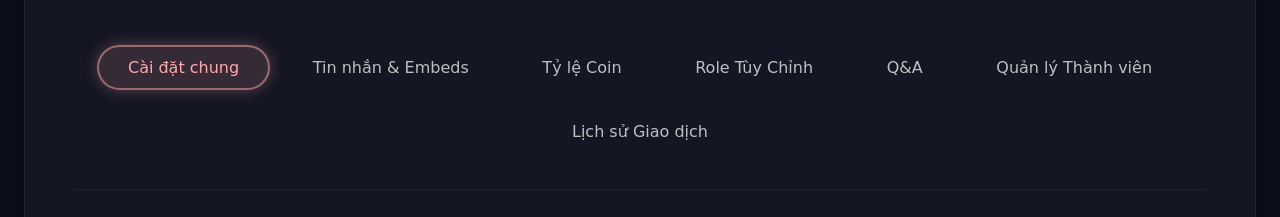
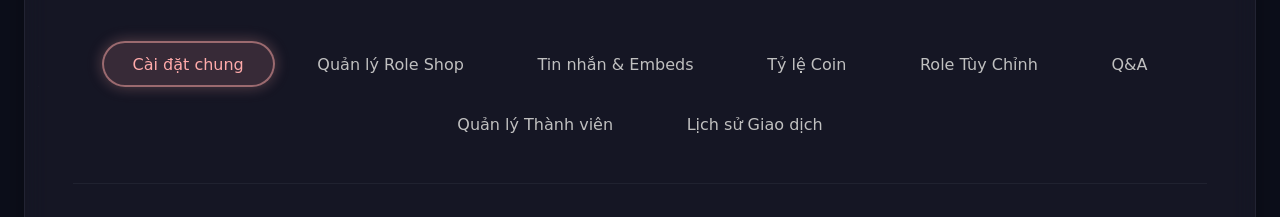
Before and after one commit to Rin1809/web_suport_discord_shop_bot, a Flask app: template templates/edit_config.html in a window 1280 px wide. Shown: the part 149-366 px from the top of the page. Run offline with Flask 3, Linux system fonts and the light colour scheme; the template is opened without the code that fills it, so the values that code supplies are empty; some libraries are stand-ins or nearby versions; some web fonts are replaced.

Commit message:
quan ly role tren giao dien web

```diff
--- a/app.py
+++ b/app.py
@@ -3,39 +3,41 @@ import json
 import psycopg2
 import requests
 import math
+import re
 from psycopg2.extras import Json, RealDictCursor
 from dotenv import load_dotenv
 from flask import Flask, render_template, request, redirect, url_for, flash
 from collections import defaultdict
 
-# tai env
 load_dotenv()
 
 app = Flask(__name__)
-# can co secret key
 app.config['SECRET_KEY'] = os.urandom(24)
 
 DATABASE_URL = os.getenv("DATABASE_URL")
 BOT_TOKEN = os.getenv("BOT_TOKEN")
 API_BASE_URL = "https://discord.com/api/v10"
 
-# --- HELPER FUNCTIONS FOR DISCORD API ---
-
-# cache
 _user_cache = {}
 
 def discord_api_request(endpoint, method='GET', payload=None):
     if not BOT_TOKEN:
         return None
-    headers = {"Authorization": f"Bot {BOT_TOKEN}"}
+    headers = {"Authorization": f"Bot {BOT_TOKEN}", "Content-Type": "application/json"}
     try:
         if method == 'GET':
             res = requests.get(f"{API_BASE_URL}{endpoint}", headers=headers)
-        # them cac method khac neu can
+        elif method == 'POST':
+            res = requests.post(f"{API_BASE_URL}{endpoint}", headers=headers, json=payload)
+        elif method == 'PATCH':
+            res = requests.patch(f"{API_BASE_URL}{endpoint}", headers=headers, json=payload)
+
         res.raise_for_status()
-        return res.json()
+        return res.json() if res.status_code != 204 else None
     except requests.RequestException as e:
         print(f"Loi goi API Discord toi {endpoint}: {e}")
+        if 'res' in locals() and res is not None:
+             print(f"Response body: {res.text}")
         return None
 
 def get_user_info(user_id):
@@ -59,11 +61,7 @@ def get_user_info(user_id):
     }
 
 
-# --- END HELPER FUNCTIONS ---
-
-
 def get_db_connection():
-    # ham ket noi db
     try:
         conn = psycopg2.connect(DATABASE_URL)
         return conn
@@ -72,10 +70,8 @@ def get_db_connection():
         return None
 
 def parse_form_data(form):
-    # ham xu ly data form
     config = defaultdict(dict)
 
-    # key don le
     simple_keys = [
         'shop_channel_id', 'leaderboard_thread_id',
         'EMBED_COLOR', 'SELL_REFUND_PERCENTAGE',
@@ -86,7 +82,6 @@ def parse_form_data(form):
         if form.get(key):
             config[key] = form.get(key)
 
-    # key long nhau
     for key, value in form.items():
         if '[' in key and ']' in key:
             parts = key.replace(']', '').split('[')
@@ -97,7 +92,6 @@ def parse_form_data(form):
                 d = d[part]
             d[parts[-1]] = value if value else None
 
-    # xu ly kieu du lieu
     if config.get('shop_channel_id'):
         config['shop_channel_id'] = int(config['shop_channel_id'])
     else:
@@ -124,7 +118,6 @@ def parse_form_data(form):
     if config.get('SELL_REFUND_PERCENTAGE'):
         config['SELL_REFUND_PERCENTAGE'] = float(config['SELL_REFUND_PERCENTAGE'])
 
-    # xu ly config booster
     if 'BOOSTER_MULTIPLIER_CONFIG' in config:
         booster_conf = config['BOOSTER_MULTIPLIER_CONFIG']
         booster_conf['ENABLED'] = booster_conf.get('ENABLED') == 'true'
@@ -133,8 +126,6 @@ def parse_form_data(form):
         if booster_conf.get('PER_BOOST_ADDITION'):
             booster_conf['PER_BOOST_ADDITION'] = float(booster_conf['PER_BOOST_ADDITION'])
 
-
-    # ty le coin categories
     cat_ids = request.form.getlist('category_rate_id[]')
     cat_msgs = request.form.getlist('category_rate_messages[]')
     cat_reacts = request.form.getlist('category_rate_reactions[]')
@@ -147,7 +138,6 @@ def parse_form_data(form):
                 "REACTIONS_PER_COIN": int(cat_reacts[i]) if cat_reacts[i] else None
             }
 
-    # ty le coin channels
     chan_ids = request.form.getlist('channel_rate_id[]')
     chan_msgs = request.form.getlist('channel_rate_messages[]')
     chan_reacts = request.form.getlist('channel_rate_reactions[]')
@@ -160,7 +150,6 @@ def parse_form_data(form):
                 "REACTIONS_PER_COIN": int(chan_reacts[i]) if chan_reacts[i] else None
             }
 
-    # qna
     qna_labels = request.form.getlist('qna_label[]')
     qna_descriptions = request.form.getlist('qna_description[]')
     qna_emojis = request.form.getlist('qna_emoji[]')
@@ -178,13 +167,11 @@ def parse_form_data(form):
                 "answer_description": qna_descs[i]
             })
 
-    # chuyen defaultdict thanh dict bth
     return json.loads(json.dumps(config))
 
 
 @app.route('/')
 def index():
-    # trang chu
     conn = get_db_connection()
     if not conn:
         flash("Không thể kết nối đến cơ sở dữ liệu!", "danger")
@@ -219,40 +206,92 @@ def index():
 
 @app.route('/edit/<int:guild_id>', methods=['GET', 'POST'])
 def edit_config(guild_id):
-    # trang chinh sua
     conn = get_db_connection()
     if not conn:
         flash("Không thể kết nối đến cơ sở dữ liệu!", "danger")
         return redirect(url_for('index'))
 
     if request.method == 'POST':
-        # parse data
         config_data_json = parse_form_data(request.form)
 
         try:
             with conn.cursor() as cur:
-                # update
                 cur.execute(
-                    """
-                    UPDATE guild_configs
-                    SET config_data = %s
-                    WHERE guild_id = %s;
-                    """,
+                    "UPDATE guild_configs SET config_data = %s WHERE guild_id = %s;",
                     (Json(config_data_json), guild_id)
                 )
+
+                # lay ds role hien tai tu discord
+                all_roles_raw = discord_api_request(f"/guilds/{guild_id}/roles")
+                role_map = {r['name']: r for r in all_roles_raw} if all_roles_raw else {}
+
+                role_names = request.form.getlist('shop_role_name[]')
+                role_prices = request.form.getlist('shop_role_price[]')
+                role_colors = request.form.getlist('shop_role_color[]')
+
+                new_shop_roles_db = []
+                for i, role_name in enumerate(role_names):
+                    role_name = role_name.strip()
+                    if not (role_name and role_prices[i]):
+                        continue
+
+                    hex_color = (role_colors[i] or '#99aab5').lstrip('#')
+                    try:
+                        color_int = int(hex_color, 16)
+                    except ValueError:
+                        flash(f"Mã màu không hợp lệ cho role '{role_name}'. Dùng màu mặc định.", "warning")
+                        color_int = 0
+
+                    existing_role = role_map.get(role_name)
+                    role_id = None
+
+                    if existing_role:
+                        role_id = existing_role['id']
+                        # check xem mau co doi ko
+                        if existing_role['color'] != color_int:
+                            payload = {'color': color_int}
+                            discord_api_request(f"/guilds/{guild_id}/roles/{role_id}", method='PATCH', payload=payload)
+                            flash(f"Đã cập nhật màu cho role '{role_name}'.", "info")
+                    else:
+                        # tao role moi
+                        payload = {'name': role_name, 'color': color_int}
+                        created_role = discord_api_request(f"/guilds/{guild_id}/roles", method='POST', payload=payload)
+                        if created_role:
+                            role_id = created_role['id']
+                            flash(f"Đã tạo role mới: '{role_name}'", "success")
+                        else:
+                            flash(f"Không thể tạo role '{role_name}'. Vui lòng kiểm tra quyền của bot.", "danger")
+                            continue
+
+                    if role_id:
+                        new_shop_roles_db.append((int(role_id), int(role_prices[i])))
+
+                # cap nhat db
+                cur.execute("DELETE FROM shop_roles WHERE guild_id = %s", (guild_id,))
+                for role_id, price in new_shop_roles_db:
+                    cur.execute(
+                        "INSERT INTO shop_roles (guild_id, role_id, price) VALUES (%s, %s, %s)",
+                        (guild_id, role_id, price)
+                    )
+
             conn.commit()
             flash(f"Đã cập nhật thành công cấu hình cho Server ID: {guild_id}", "success")
         except Exception as e:
+            conn.rollback()
             flash(f"Lỗi khi cập nhật database: {e}", "danger")
         finally:
             conn.close()
 
-        return redirect(url_for('index'))
+        return redirect(url_for('edit_config', guild_id=guild_id))
 
-    # xu ly GET
+    # GET
     with conn.cursor(cursor_factory=RealDictCursor) as cur:
         cur.execute("SELECT config_data FROM guild_configs WHERE guild_id = %s;", (guild_id,))
         db_result = cur.fetchone()
+
+        cur.execute("SELECT role_id, price FROM shop_roles WHERE guild_id = %s ORDER BY price ASC", (guild_id,))
+        shop_roles_db = cur.fetchall()
+
     conn.close()
 
     if not db_result:
@@ -261,7 +300,6 @@ def edit_config(guild_id):
 
     config = db_result['config_data'] or {}
 
-    # dam bao key luon ton tai
     keys_to_ensure = {
         "MESSAGES": {}, "FOOTER_MESSAGES": {},
         "CURRENCY_RATES": {"default": {}, "categories": {}, "channels": {}},
@@ -272,21 +310,27 @@ def edit_config(guild_id):
         if key not in config:
             config[key] = default_value
 
-    # lay thong tin tu discord
     guild_details = discord_api_request(f"/guilds/{guild_id}")
     all_channels = discord_api_request(f"/guilds/{guild_id}/channels")
+    all_roles_raw = discord_api_request(f"/guilds/{guild_id}/roles")
 
-    text_channels = []
-    category_channels = []
-    rateable_channels = []
-    all_channels_map = {}
-
+    text_channels, category_channels, rateable_channels = [], [], []
     if all_channels:
         text_channels = [ch for ch in all_channels if ch['type'] == 0]
         category_channels = [ch for ch in all_channels if ch['type'] == 4]
         rateable_channels = [ch for ch in all_channels if ch['type'] in [0, 5, 15]]
-        all_channels_map = {str(ch['id']): ch['name'] for ch in all_channels}
 
+    # map role de lay chi tiet
+    role_id_to_details_map = {str(r['id']): {'name': r['name'], 'color': f"#{r['color']:06x}" if r['color'] != 0 else '#000000'} for r in all_roles_raw} if all_roles_raw else {}
+    shop_roles_with_details = []
+    for r in shop_roles_db:
+        details = role_id_to_details_map.get(str(r['role_id']))
+        if details:
+            shop_roles_with_details.append({
+                'name': details['name'],
+                'color': details['color'],
+                'price': r['price']
+            })
 
     return render_template(
         'edit_config.html',
@@ -294,12 +338,11 @@ def edit_config(guild_id):
         config=config,
         guild=guild_details,
         text_channels=text_channels,
-        all_channels_map=all_channels_map,
         category_channels=category_channels,
-        rateable_channels=rateable_channels
+        rateable_channels=rateable_channels,
+        shop_roles=shop_roles_with_details
     )
 
-# quan ly member
 @app.route('/edit/<int:guild_id>/members')
 def members(guild_id):
     conn = get_db_connection()
@@ -312,12 +355,10 @@ def members(guild_id):
         flash(f"Không thể lấy thông tin server {guild_id}", "danger")
         return redirect(url_for('index'))
 
-    # lay member tu discord api
     api_members = discord_api_request(f"/guilds/{guild_id}/members?limit=1000")
     if api_members is None:
         api_members = []
 
-    # lay user tu db
     with conn.cursor(cursor_factory=RealDictCursor) as cur:
         cur.execute("SELECT user_id, balance FROM users WHERE guild_id = %s", (guild_id,))
         db_users_list = cur.fetchall()
@@ -325,7 +366,6 @@ def members(guild_id):
 
     db_users_map = {str(u['user_id']): u for u in db_users_list}
 
-    # xu ly tim kiem
     search_query = request.args.get('search', '').strip().lower()
     if search_query:
         filtered_members = []
@@ -336,7 +376,6 @@ def members(guild_id):
                 filtered_members.append(member)
         api_members = filtered_members
 
-    # gop data
     members_data = []
     for member in api_members:
         user = member.get('user', {})
@@ -357,9 +396,8 @@ def members(guild_id):
             'balance': db_info.get('balance', 0)
         })
 
-    # xu ly phan trang
     page = request.args.get('page', 1, type=int)
-    per_page = 24 # so member moi trang
+    per_page = 24
     total_members = len(members_data)
     total_pages = math.ceil(total_members / per_page)
     offset = (page - 1) * per_page
@@ -402,14 +440,12 @@ def edit_member(guild_id, user_id):
 
                 cur.execute("UPDATE users SET balance = %s WHERE user_id = %s AND guild_id = %s", (new_balance, user_id, guild_id))
 
-                # log
                 if amount_changed != 0:
                      cur.execute("""
                         INSERT INTO transactions (guild_id, user_id, transaction_type, item_name, amount_changed, new_balance)
                         VALUES (%s, %s, %s, %s, %s, %s)
                         """, (guild_id, user_id, 'admin_edit', 'Manual Edit', amount_changed, new_balance))
 
-                # update custom role
                 if role_name is not None and role_color is not None:
                     cur.execute("UPDATE custom_roles SET role_name = %s, role_color = %s WHERE user_id = %s AND guild_id = %s",
                                 (role_name, role_color, user_id, guild_id))
@@ -423,7 +459,7 @@ def edit_member(guild_id, user_id):
             conn.close()
         return redirect(url_for('members', guild_id=guild_id))
 
-    # GET request
+    # GET
     with conn.cursor(cursor_factory=RealDictCursor) as cur:
         query = """
         SELECT u.*, cr.role_id, cr.role_name, cr.role_color
@@ -434,14 +470,12 @@ def edit_member(guild_id, user_id):
         cur.execute(query, (user_id, guild_id))
         user_db_data = cur.fetchone()
 
-        # lay ls gd
         cur.execute("SELECT * FROM transactions WHERE guild_id = %s AND user_id = %s ORDER BY timestamp DESC LIMIT 10", (guild_id, user_id))
         transactions = cur.fetchall()
 
     conn.close()
 
     if not user_db_data:
-        # tao user neu chua co
         with get_db_connection() as c:
             with c.cursor() as cur:
                 cur.execute("INSERT INTO users (user_id, guild_id, balance) VALUES (%s, %s, 0) ON CONFLICT DO NOTHING", (user_id, guild_id))
--- a/templates/edit_config.html
+++ b/templates/edit_config.html
@@ -10,6 +10,7 @@
     <div class="poetic-card-body">
         <div class="config-nav" id="configTabNav">
             <button class="config-nav-button active" data-target="#general" type="button">Cài đặt chung</button>
+            <button class="config-nav-button" data-target="#shoproles" type="button">Quản lý Role Shop</button>
             <button class="config-nav-button" data-target="#messages" type="button">Tin nhắn & Embeds</button>
             <button class="config-nav-button" data-target="#rates" type="button">Tỷ lệ Coin</button>
             <button class="config-nav-button" data-target="#customrole" type="button">Role Tùy Chỉnh</button>
@@ -71,6 +72,33 @@
                             <div class="form-text-poetic">Cộng thêm vào hệ số nhân cho mỗi lần boost sau lần đầu.</div>
                         </div>
                     </div>
+                </div>
+
+                <div class="tab-pane" id="shoproles">
+                    <h5 class="form-section-title">Các Role đang bán</h5>
+                     <div class="form-text-poetic" style="margin-bottom: 1.5rem;">Nhập Tên, Giá và Màu. Nếu Role chưa tồn tại, hệ thống sẽ tự động tạo mới (yêu cầu bot có quyền 'Manage Roles').</div>
+                    <div id="shop-roles-container">
+                        {% for role in shop_roles %}
+                        <div class="dynamic-row">
+                            <div class="dynamic-row-content" style="grid-template-columns: 2fr 1fr 1fr;">
+                                <div class="form-group-poetic" style="margin:0;">
+                                    <label class="form-label-poetic">Tên Role</label>
+                                    <input type="text" class="form-control-poetic" name="shop_role_name[]" value="{{ role.name }}" placeholder="Ví dụ: VIP Member">
+                                </div>
+                                <div class="form-group-poetic" style="margin:0;">
+                                    <label class="form-label-poetic">Giá (coin)</label>
+                                    <input type="number" class="form-control-poetic" name="shop_role_price[]" value="{{ role.price }}" placeholder="Nhập giá">
+                                </div>
+                                <div class="form-group-poetic" style="margin:0;">
+                                    <label class="form-label-poetic">Màu (HEX)</label>
+                                    <input type="text" class="form-control-poetic" name="shop_role_color[]" value="{{ role.color }}" placeholder="#ffaaaa">
+                                </div>
+                            </div>
+                            <div class="dynamic-row-actions"><button type="button" class="poetic-button poetic-button-danger" onclick="removeRow(this)">Xóa</button></div>
+                        </div>
+                        {% endfor %}
+                    </div>
+                    <button type="button" class="poetic-button poetic-button-success" style="margin-top: 1rem;" onclick="addShopRole()">Thêm Role</button>
                 </div>
 
                 <div class="tab-pane" id="messages">
@@ -239,6 +267,26 @@
 </div>
 
 <!-- templates cho js -->
+<template id="shop-role-template">
+    <div class="dynamic-row">
+        <div class="dynamic-row-content" style="grid-template-columns: 2fr 1fr 1fr;">
+            <div class="form-group-poetic" style="margin:0;">
+                <label class="form-label-poetic">Tên Role</label>
+                <input type="text" class="form-control-poetic" name="shop_role_name[]" placeholder="Ví dụ: VIP Member">
+            </div>
+            <div class="form-group-poetic" style="margin:0;">
+                <label class="form-label-poetic">Giá (coin)</label>
+                <input type="number" class="form-control-poetic" name="shop_role_price[]" placeholder="Nhập giá">
+            </div>
+            <div class="form-group-poetic" style="margin:0;">
+                <label class="form-label-poetic">Màu (HEX)</label>
+                <input type="text" class="form-control-poetic" name="shop_role_color[]" value="#99aab5" placeholder="#ffaaaa">
+            </div>
+        </div>
+        <div class="dynamic-row-actions"><button type="button" class="poetic-button poetic-button-danger" onclick="removeRow(this)">Xóa</button></div>
+    </div>
+</template>
+
 <template id="category-rate-template">
     <div class="dynamic-row rates-row">
         <div class="dynamic-row-content">
@@ -279,13 +327,12 @@
 
 <script>
 document.addEventListener('DOMContentLoaded', function () {
-    // xu ly tab nav
     const tabButtons = document.querySelectorAll('.config-nav-button');
     const tabPanes = document.querySelectorAll('.tab-content .tab-pane');
 
     tabButtons.forEach(button => {
         button.addEventListener('click', function (e) {
-            if (this.tagName === 'A') return; // bo qua link
+            if (this.tagName === 'A') return;
             e.preventDefault();
             tabButtons.forEach(btn => btn.classList.remove('active'));
             this.classList.add('active');
@@ -295,25 +342,23 @@ document.addEventListener('DOMContentLoaded', function () {
         });
     });
 
-    // xu ly mo rong/thu gon textarea
     const form = document.getElementById('config-form');
     if (form) {
         form.addEventListener('click', function(event) {
             const target = event.target;
             if (target.classList.contains('expand-toggle-btn')) {
-                event.preventDefault(); // tranh submit form
+                event.preventDefault();
                 const wrapper = target.closest('.textarea-wrapper');
                 if (wrapper) {
                     const textarea = wrapper.querySelector('textarea');
                     wrapper.classList.toggle('expanded');
                     if (wrapper.classList.contains('expanded')) {
                         target.textContent = '-';
-                        // set chieu cao auto de tinh lai scrollHeight
                         textarea.style.height = 'auto';
                         textarea.style.height = (textarea.scrollHeight + 5) + 'px';
                     } else {
                         target.textContent = '+';
-                        textarea.style.height = ''; // quay ve css
+                        textarea.style.height = '';
                     }
                 }
             }
@@ -321,8 +366,13 @@ document.addEventListener('DOMContentLoaded', function () {
     }
 });
 
-// ham js
 function removeRow(button) { button.closest('.dynamic-row').remove(); }
+
+function addShopRole() {
+    const template = document.getElementById('shop-role-template');
+    const clone = template.content.cloneNode(true);
+    document.getElementById('shop-roles-container').appendChild(clone);
+}
 
 function addCategoryRate() {
     const template = document.getElementById('category-rate-template');
```
